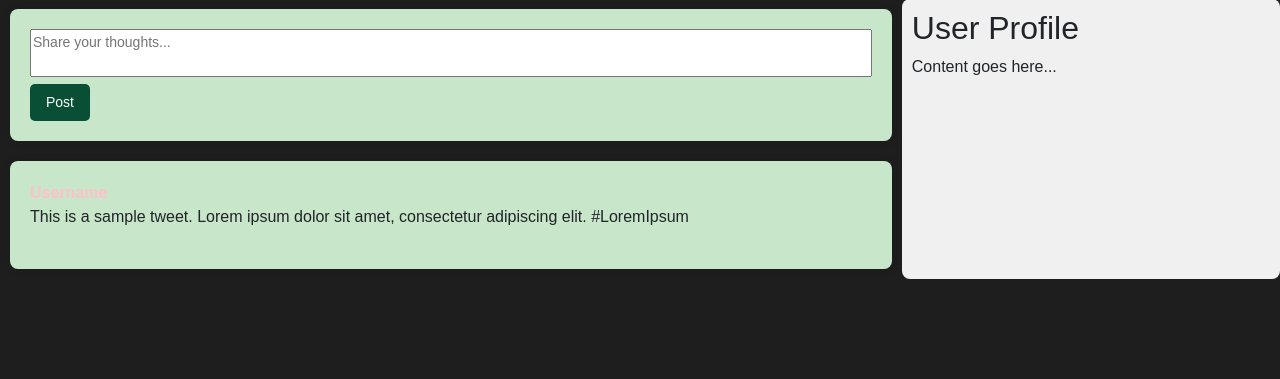
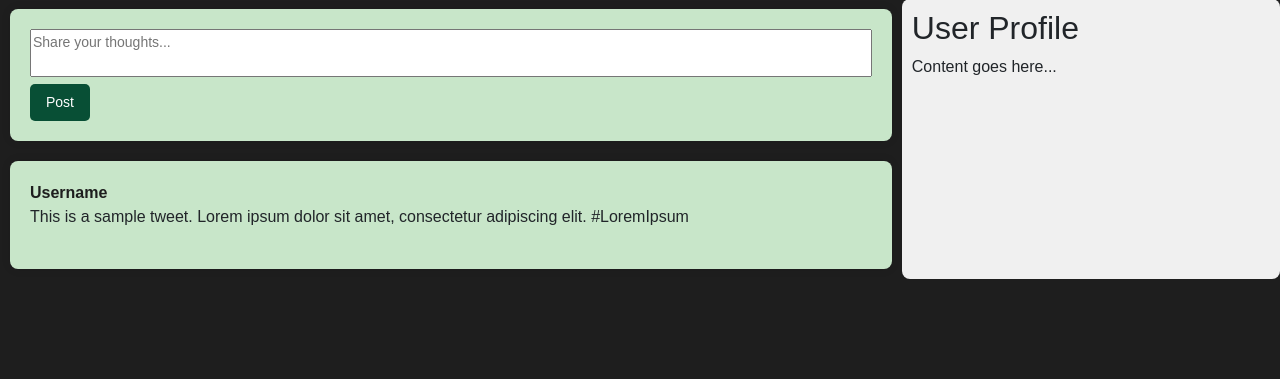
Before and after one commit to gpadberg/EcoConnect, a Flask app: page / in a window 1280 px wide. Shown: the part 171-550 px from the top of the page. Run offline with Flask 3, Linux system fonts and the light colour scheme.

Commit message:
color on homepage

```diff
--- a/static/home.css
+++ b/static/home.css
@@ -70,7 +70,7 @@ nav a {
 }
 
 .tweet strong {
-    color: pink;
+    color: #1e1e1e;
 }
 
 .tweet p {
@@ -101,3 +101,7 @@ nav a {
     cursor: pointer;
     font-size: 14px;
 }
+
+#tweet-box button:hover {
+   background-color: pink;
+}
```
